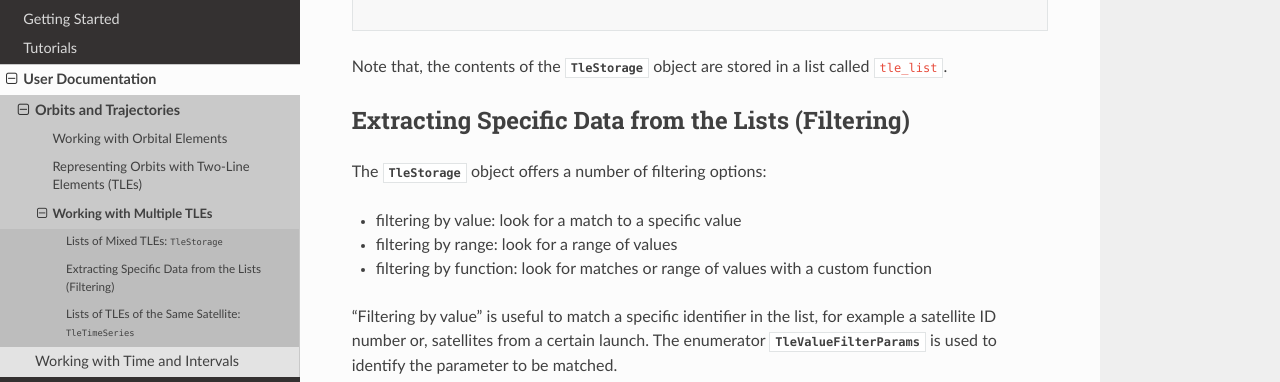
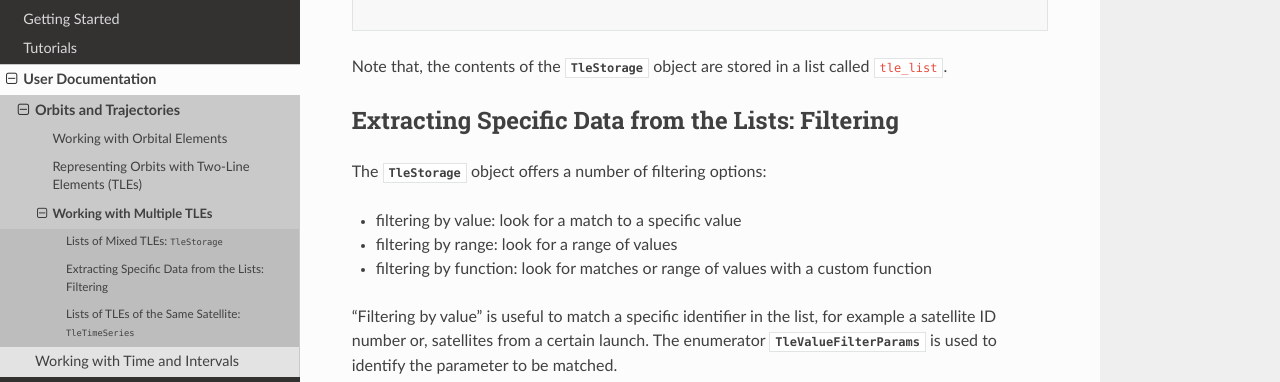
Before and after one commit to egemenimre/satkit, a Sphinx documentation site: the page built from docs/usagedocs/propagation/tle_storage.md, in a window 1280 px wide and 900 px high, scrolled down 426 px. Shown: the part 156-538 px from the top of the window. Built offline with Sphinx 7.4.7 and the Read the Docs theme 2.0.0, drawn with Linux system fonts in a browser that asks for light colours.

````diff
--- a/docs/usagedocs/propagation/tle_storage.md
+++ b/docs/usagedocs/propagation/tle_storage.md
@@ -2,7 +2,7 @@
 
 ## Lists of Mixed TLEs: {py:class}`.TleStorage`
 
-Many applications require working with TLEs from a number of satellites (for example satellites from the same launch or belonging to the same constellation). `satkit` enables loading and flexible filtering of such TLE lists using the {py:class}`.TleStorage` class. A fully functional example of these functionalities can be found in the [tutorials](../../tutorials).
+Many applications require working with TLEs from a number of satellites (for example satellites from the same launch or belonging to the same constellation). `satkit` enables loading and flexible filtering of such TLE lists using the {py:class}`.TleStorage` class. A fully functional example of these functionalities can be found in the [tutorials](../../tutorials/tle_lists.ipynb).
 
 A {py:class}`.TleStorage` object can be initialised either from a file ({py:meth}`.TleStorage.from_path`) or a string ({py:meth}`.TleStorage.from_string`) containing a list of TLE data. The third option is to initialise the storage object using another TLE list, which is shallow copied into the object.
 
@@ -20,14 +20,14 @@ tle_storage_3 = TleStorage(tle_storage_2.tle_list)
 Note that, the contents of the {py:class}`.TleStorage` object are stored in a list called `tle_list`.
 
 (tle_storage/filtering)=
-## Extracting Specific Data from the Lists (Filtering)
+## Extracting Specific Data from the Lists: Filtering
 
 The {py:class}`.TleStorage` object offers a number of filtering options:
 - filtering by value: look for a match to a specific value
 - filtering by range: look for a range of values
 - filtering by function: look for matches or range of values with a custom function
 
-"Filtering by value" is useful to match a specific identifier in the list, for example a satellite ID number or, satellites from a certain launch. The enumerator {py:class}`.TleValueFilterParams` is used to identify the parameter to be matched.
+"Filtering by value” is useful to match a specific identifier in the list, for example a satellite ID number or, satellites from a certain launch. The enumerator {py:class}`.TleValueFilterParams` is used to identify the parameter to be matched.
 ```
 filtered_list_1 = tle_storage_1.filter_by_value(TleValueFilterParams.SAT_NR, 46495)
 ```
@@ -80,7 +80,7 @@ def sma_filter(tle):
 filtered_list_sma_1 = tle_storage_1.filter_by_func(sma_filter)
 ```
 
-The filters can be chained to generate a more complex filtering function. For example the following filters for the satellites with the number "46495" and then by a minimum TLE epoch, to create a list of the TLEs of a specific satellite after a certain epoch.
+The filters can be chained to generate a more complex filtering function. For example the following filters for the satellites with the number “46495” and then by a minimum TLE epoch, to create a list of the TLEs of a specific satellite after a certain epoch.
 
 ```
 threshold_time = AbsoluteDate("2021-02-01T00:00:00.000", TimeScalesFactory.getUTC())
````
